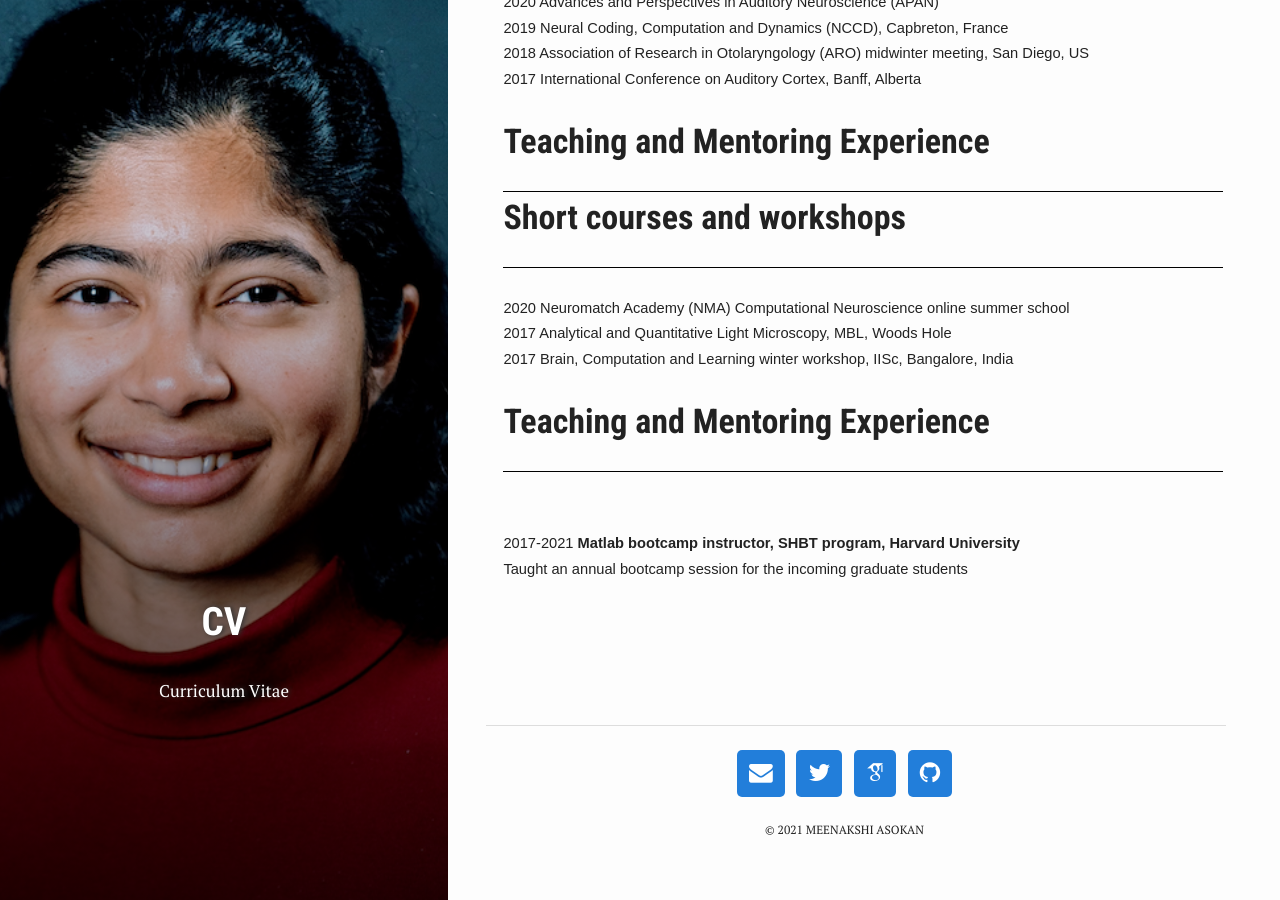
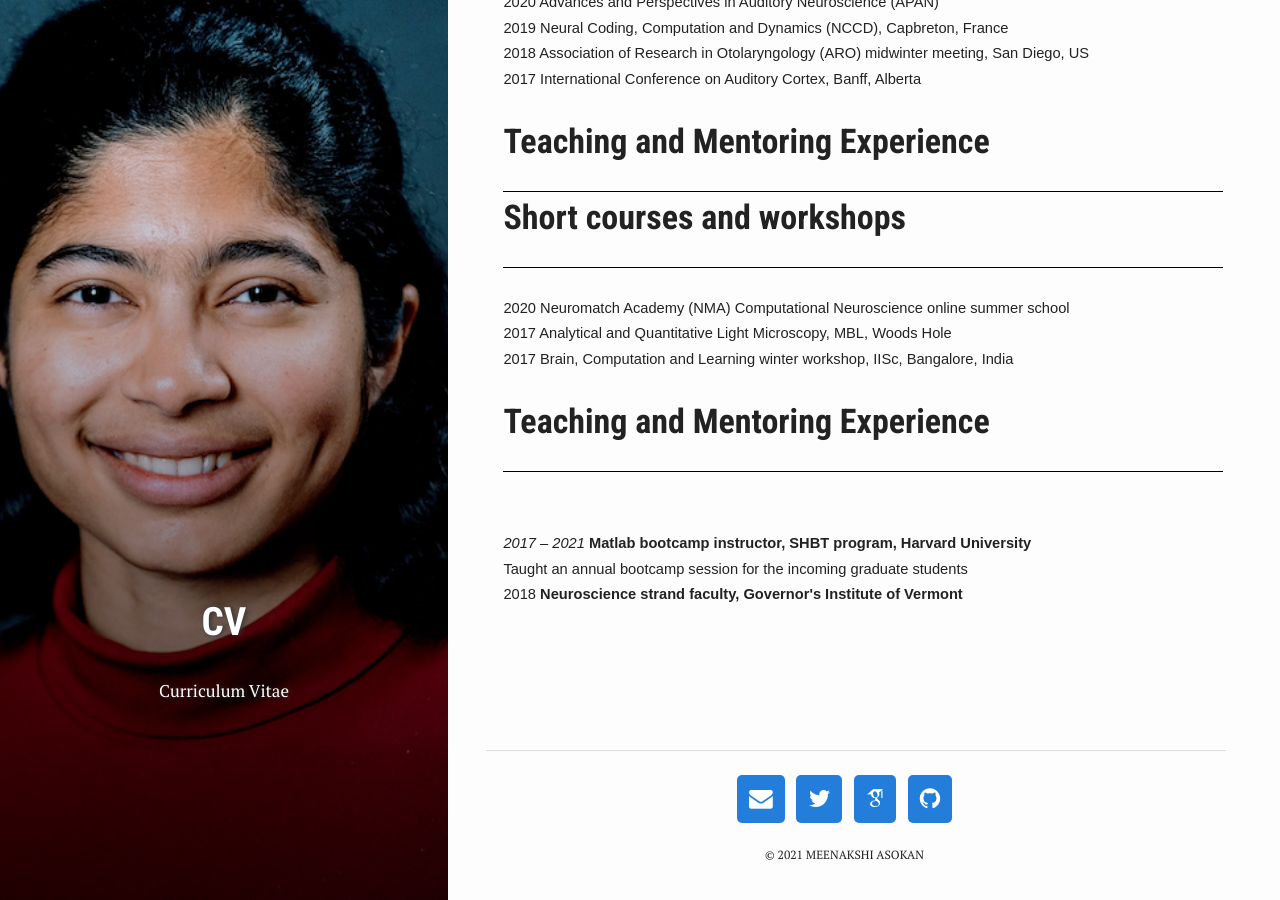
Before and after one commit to Meenakshi-Asokan/Meenakshi-Asokan.github.io, a Jekyll site: the page built from pages/2_cv.html, in a window 1280 px wide and 900 px high, scrolled down 1646 px. Built offline with Jekyll 4.4.1, drawn with Linux system fonts in a browser that asks for light colours; nearby versions of some CDN libraries; some web fonts are replaced; library files that are not in the unit come from our copies.

Commit message:
Update 2_cv.html

```diff
--- a/pages/2_cv.html
+++ b/pages/2_cv.html
@@ -299,13 +299,23 @@ margin-left:99.0pt;margin-bottom:.0001pt;text-indent:-99.0pt'><span
 style='font-size:11.0pt;font-family:"Century Gothic",sans-serif'>&nbsp;</span></p>
 
 <p class=MsoNormal style='margin-top:0in;margin-right:-.5in;margin-bottom:0in;
-margin-left:99.0pt;margin-bottom:.0001pt;text-indent:-99.0pt'><span
-style='font-size:11.0pt;font-family:"Century Gothic",sans-serif'>2017-2021    <b>Matlab bootcamp instructor, SHBT program, Harvard University</b></span></p>
+margin-left:1.75in;margin-bottom:.0001pt;text-indent:-1.75in'><i><span
+style='font-size:11.0pt;font-family:"Century Gothic",sans-serif'>2017 – 2021 </span></i><b><span
+style='font-size:11.0pt;font-family:"Century Gothic",sans-serif'>
+  Matlab bootcamp instructor, SHBT program, Harvard University</b></span></p>
 
 <p class=MsoNormal style='margin-top:0in;margin-right:-.5in;margin-bottom:0in;
 margin-left:99.0pt;margin-bottom:.0001pt;text-indent:-99.0pt'><span
-style='font-size:11.0pt;font-family:"Century Gothic",sans-serif'>                     Taught an annual bootcamp session for the incoming graduate students</span></p>
+style='font-size:11.0pt;font-family:"Century Gothic",sans-serif'>
+  Taught an annual bootcamp session for the incoming graduate students</span></p>
 
+<p class=MsoNormal style='margin-top:0in;margin-right:-.5in;margin-bottom:0in;
+margin-left:99.0pt;margin-bottom:.0001pt;text-indent:-99.0pt'><span
+style='font-size:11.0pt;font-family:"Century Gothic",sans-serif'>2018    <b>Neuroscience strand faculty, Governor's Institute of Vermont</b></span></p>
+
+<p class=MsoNormal style='margin-top:0in;margin-right:-.5in;margin-bottom:0in;
+margin-left:99.0pt;margin-bottom:.0001pt;text-indent:-99.0pt'><span
+style='font-size:11.0pt;font-family:"Century Gothic",sans-serif'>                     </span></p>
 
 </div>
 
```
